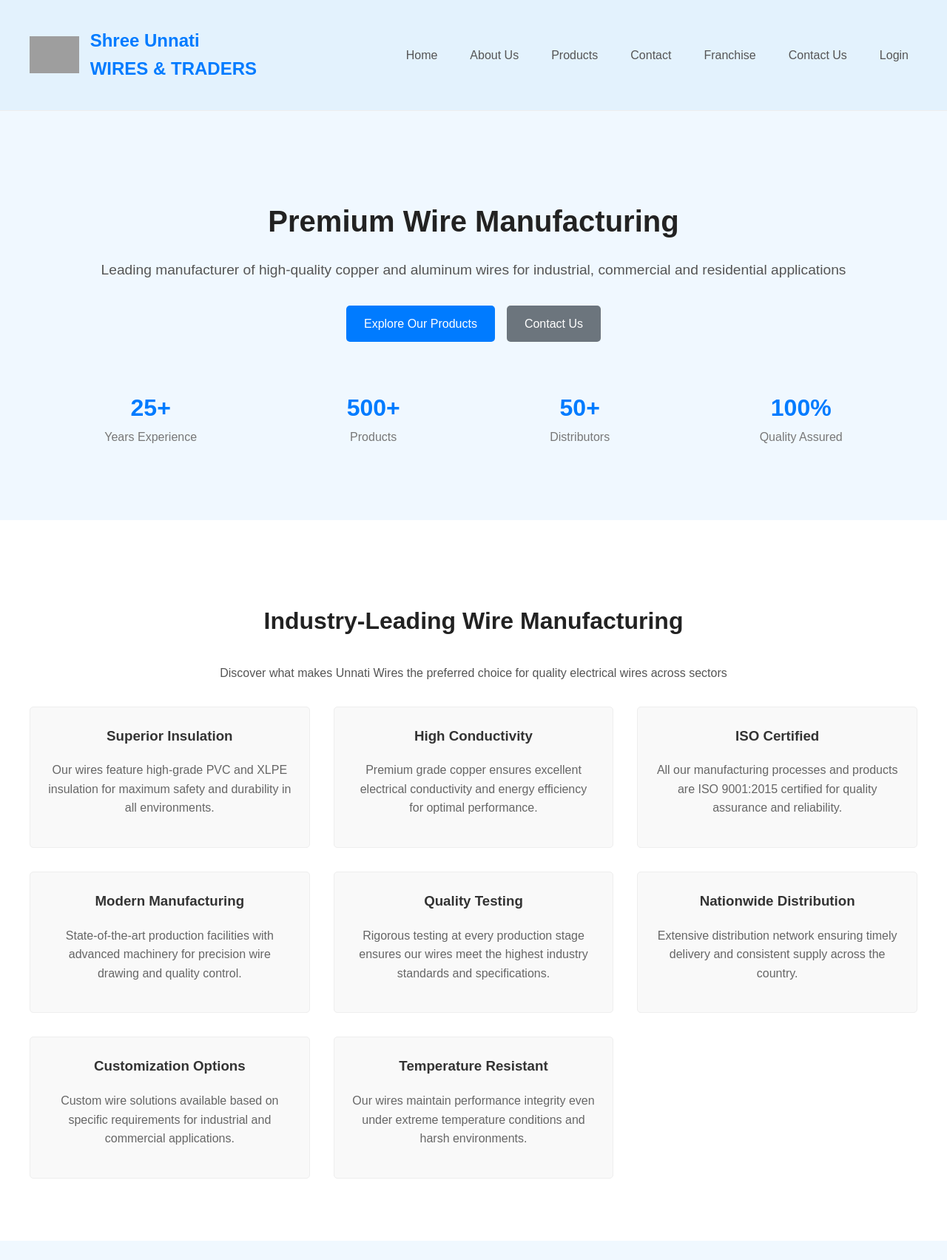
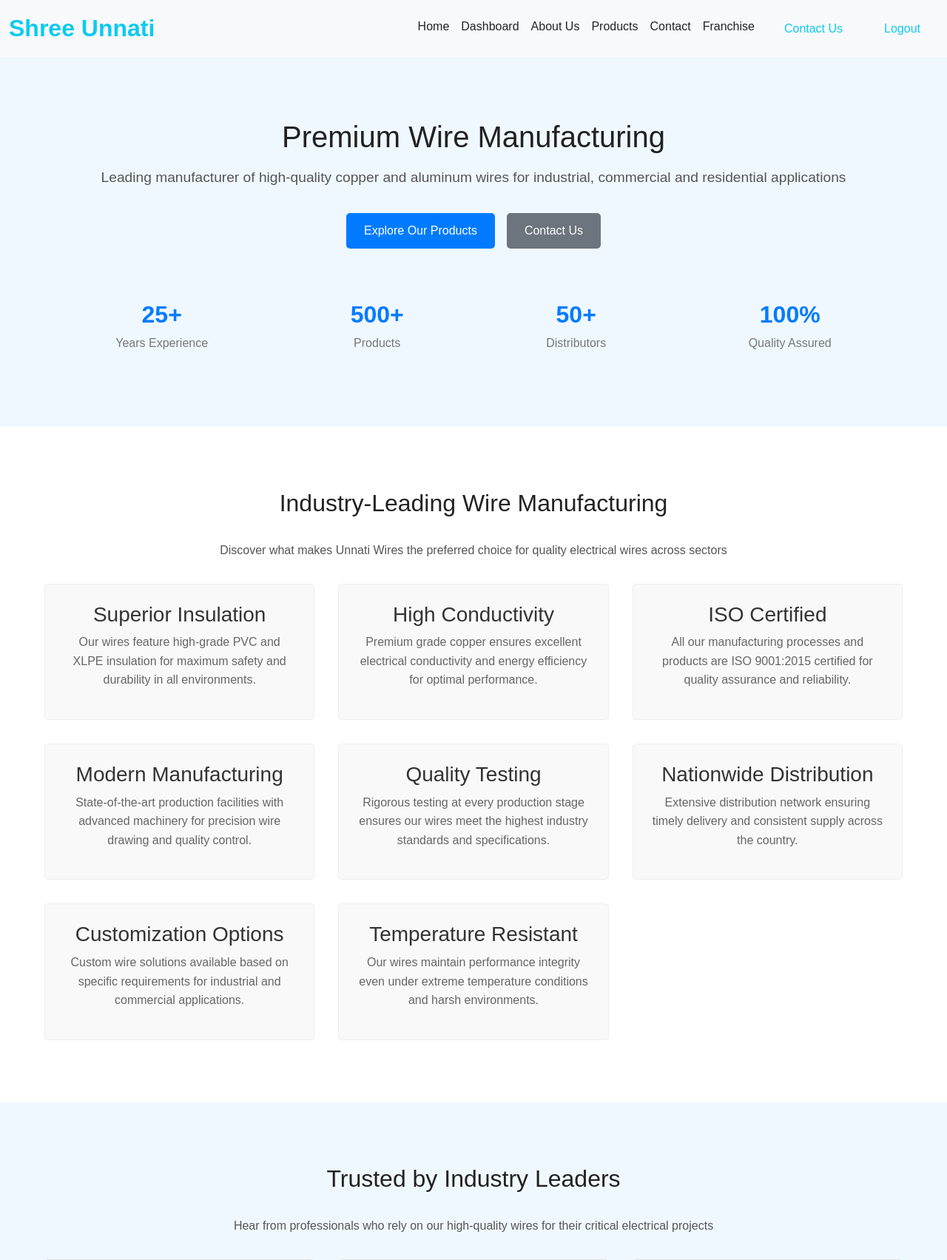
Before and after one commit to Techori/pramod, a PHP site: page / in a window 1280 px wide. Shown: the top 1703 px of the page at 74% size. Run offline with PHP 8.4, Linux system fonts and the light colour scheme; a user stored in the database is signed in; grey boxes are pictures that could not be loaded.

Commit message:
Dynamic footer & nav added

```diff
--- /dev/null
+++ b/_footer.php
@@ -0,0 +1,93 @@
+<style>
+    .site-footer {
+        background-color: #333;
+        color: #fff;
+        padding: 3rem 0;
+        text-align: center;
+    }
+    .footer-widgets {
+        display: flex;
+        justify-content: space-around;
+        flex-wrap: wrap;
+    }
+    .footer-widget {
+        margin: 1re  m;
+    }
+    .footer-widget h3 {
+        font-size: 1.2rem;
+        margin-bottom: 0.8rem;
+        color: #eee;
+    }
+    .footer-widget ul {
+        list-style: none;
+        padding: 0;
+        margin: 0;
+    }
+    .footer-widget li {
+        margin-bottom: 0.5rem;
+    }
+    .footer-widget a {
+        color: #ccc;
+        text-decoration: none;
+        transition: color 0.3s ease;
+    }
+    .footer-widget a:hover {
+        color: #fff;
+    }
+    .footer-bottom {
+        margin-top: 1rem;
+        font-size: 0.9rem;
+        color: #ccc;
+    }
+    .footer-bottom a {
+        color: #fff;
+        text-decoration: none;
+    }
+    .footer-bottom a:hover {
+         color: #b0e0e6; /* hover color for footer links */
+    }
+</style>
+
+<body>
+    <footer class="site-footer">
+        <div class="container">
+            <div class="footer-widgets">
+                <div class="footer-widget">
+                    <div class="footer-widget">
+                        <h3>Shree Unnati<br>WIRES & TRADERS</h3>
+                        <p>Leading manufacturer and supplier of wires and electric hardware in the region.</p>
+                    </div>
+                    <div class="footer-widget">
+                        <h3>Contact Us</h3>
+                        <p>123 Industrial Area, Business District, City - 123456<br>
+                        +91 98765 43210<br>
+                        <a href="mailto:info@unnatitraders.com" onclick="showAlert('Email: info@unnatitraders.com')">info@unnatitraders.com</a></p>
+                    </div>
+                </div>
+                <div class="footer-widget">
+                    <h3>Quick Links</h3>
+                    <ul>
+                        <li><a href="#" onclick="showAlert('Home')">Home</a></li>
+                        <li><a href="#" onclick="showAlert('About Us')">About Us</a></li>
+                        <li><a href="#" onclick="showAlert('Products')">Products</a></li>
+                        <li><a href="#" onclick="showAlert('Contact')">Contact</a></li>
+                        <li><a href="#" onclick="showAlert('Franchise & Distribution')">Franchise & Distribution</a></li>
+                    </ul>
+                </div>
+                <div class="footer-widget">
+                    <h3>Our Products</h3>
+                    <ul>
+                        <li><a href="#" onclick="showAlert('Copper Wires')">Copper Wires</a></li>
+                        <li><a href="#" onclick="showAlert('Aluminum Wires')">Aluminum Wires</a></li>
+                        <li><a href="#" onclick="showAlert('Switchgear')">Switchgear</a></li>
+                        <li><a href="#" onclick="showAlert('Circuit Breakers')">Circuit Breakers</a></li>
+                        <li><a href="#" onclick="showAlert('LED Lighting')">LED Lighting</a></li>
+                    </ul>
+                </div>
+            </div>
+            <div class="footer-bottom">
+                © 2025 Shree Unnati Wires & Traders. All rights reserved. | <a href="#" onclick="showAlert('Privacy Policy')">Privacy Policy</a> | <a href="#" onclick="showAlert('Terms of Service')">Terms of Service</a>
+            </div>
+        </div>
+    </footer>
+</body>
--- /dev/null
+++ b/_main_nav.php
@@ -0,0 +1,95 @@
+<?php
+    if (!(isset($_SESSION["uid"]) && isset($_SESSION["user_type"]) && isset($_SESSION["session_id"])) ) {
+        $logreg = true;
+    }
+    else{
+        $logreg = false;
+    }
+?>
+
+<style>
+    .nav-right-btn:hover {
+        color: black !important;
+    }
+
+    .dropdown-menu {
+        background-color: black;
+    }
+
+    .dropdown-menu .dropdown-item {
+        color: rgb(17, 218, 253);
+    }
+
+    .dropdown-menu .dropdown-item:hover {
+        background-color: rgb(17, 218, 253);
+        color: black !important;
+    }
+
+    .dropdown-part-1 .dropdown-item {
+        background-color: rgb(17, 218, 253);
+        color: black;
+    }
+
+</style>
+
+<body>
+    <header class="sticky-top">
+        <nav class="navbar navbar-expand-lg bg-light">
+            <div class="container-fluid">
+                <a class="navbar-brand fs-2" href="./index.php"><b><span class="text-info">Shree Unnati</span></b></a>
+
+                <button class="navbar-toggler" type="button" data-bs-toggle="collapse"
+                    data-bs-target="#navbarSupportedContent" aria-controls="navbarSupportedContent"
+                    aria-expanded="false" aria-label="Toggle navigation">
+                    <span class="navbar-toggler-icon"></span>
+                </button>
+                <div class="collapse navbar-collapse" id="navbarSupportedContent">
+                    <ul class="navbar-nav ms-auto mb-2 mb-lg-0">
+                        <li class="nav-item">
+                            <a class="nav-link active" aria-current="page" href="./index.php"><span
+                                    class="text-dark">Home</span></a>
+                        </li>
+                        <?php if (!$logreg) {?>
+                            <li class="nav-item">
+                                <a class="nav-link" href="#"><span class="text-dark">Dashboard</span></a>
+                            </li>
+                        <?php } ?>
+                        <li class="nav-item">
+                            <a class="nav-link" href="#"><span class="text-dark">About Us</span></a>
+                        </li>
+                        <li class="nav-item">
+                            <a class="nav-link" href="./product.php"><span class="text-dark">Products</span></a>
+                        </li>
+                        <li class="nav-item">
+                            <a class="nav-link" href="#"><span class="text-dark">Contact</span></a>
+                        </li>
+                        <li class="nav-item dropdown me-2">
+                            <a class="nav-link" href="#">
+                                <span class="text-dark">Franchise</span>
+                            </a>
+                        </li>
+                        <div class="d-grid gap-2 d-md-flex justify-content-md-end">
+                            <a href="#" class="btn btn-outline-info nav-right-btn">
+                                Contact Us
+                            </a>
+                        <?php
+                            if ($logreg) {
+                                echo '
+                                <a href="./login.php" class="btn btn-outline-info nav-right-btn">
+                                Login
+                                </a>';
+                            }
+                            else {?>
+                                    <form action="./logout.php" method="POST">
+                                        <button name="logout_btn" class="btn btn-outline-info nav-right-btn" type="submit" value="true">Logout</button>
+                                    </form>
+                            <?php } ?>
+                        </div>
+                    </ul>
+                </div>
+            </div>
+        </nav>
+    </header>
+    <script>
+    </script>
+</body>
--- a/index.php
+++ b/index.php
@@ -1,3 +1,7 @@
+<?php
+session_start();
+?>
+
 <!DOCTYPE html>
 <html lang="en">
 <head>
@@ -5,6 +9,9 @@
     <meta name="viewport" content="width=device-width, initial-scale=1.0">
     <title>Shree Unnati Wires & Traders - Premium Wire Manufacturing</title>
     <meta name="description" content="Leading manufacturer of high-quality copper and aluminum wires for industrial, commercial, and residential applications. Explore our range of quality-assured products.">
+    <link href="https://cdn.jsdelivr.net/npm/aos@2.3.4/dist/aos.css" rel="stylesheet">
+    <link href="https://cdn.jsdelivr.net/npm/bootstrap@5.3.5/dist/css/bootstrap.min.css" rel="stylesheet" integrity="sha384-SgOJa3DmI69IUzQ2PVdRZhwQ+dy64/BUtbMJw1MZ8t5HZApcHrRKUc4W0kG879m7" crossorigin="anonymous">
+    <script src="https://cdn.jsdelivr.net/npm/bootstrap@5.3.5/dist/js/bootstrap.bundle.min.js" integrity="sha384-k6d4wzSIapyDyv1kpU366/PK5hCdSbCRGRCMv+eplOQJWyd1fbcAu9OCUj5zNLiq" crossorigin="anonymous"></script>
     <style>
         /* Basic CSS for layout and button styling */
         body {
@@ -21,8 +28,8 @@
             padding: 20px;
         }
         /* Header Styles */
-        .site-header {
-            background-color: #e3f2fd; /* Changed to a lighter blue color */
+        /* .site-header {
+            background-color: #e3f2fd; // Changed to a lighter blue color
             padding: 1rem 0;
             border-bottom: 1px solid #eee;
         }
@@ -36,13 +43,13 @@
             align-items: center;
         }
         .logo img {
-            height: 50px; /* Adjust logo height as needed */
+            height: 50px; // Adjust logo height as needed
             margin-right: 15px;
         }
         .logo h1 {
             margin: 0;
             font-size: 1.5rem;
-            color: #007bff; /* Changed back to the original blue color */
+            color: #007bff; // Changed back to the original blue color
         }
         .main-navigation ul {
             list-style: none;
@@ -55,15 +62,15 @@
         }
         .main-navigation a {
             text-decoration: none;
-            color: #555; /* Changed back to the original dark gray color*/
+            color: #555; // Changed back to the original dark gray color
             transition: color 0.3s ease;
-            padding: 8px 12px; /* Add padding for better click area */
-            border-radius: 5px; /* Optional: round the links */
+            padding: 8px 12px; // Add padding for better click area
+            border-radius: 5px; // Optional: round the links
         }
         .main-navigation a:hover {
             color: #007bff;
-            background-color: #b0e0e6; /* Slight background change on hover for better feedback */
-        }
+            background-color: #b0e0e6; // Slight background change on hover for better feedback
+        } */
         /* Hero Section */
         .hero-section {
             padding: 4rem 0;
@@ -266,78 +273,12 @@
         .form-group button:active {
             transform: scale(0.98);
         }
-        /* Site Footer */
-        .site-footer {
-            background-color: #333;
-            color: #fff;
-            padding: 3rem 0;
-            text-align: center;
-        }
-        .footer-widgets {
-            display: flex;
-            justify-content: space-around;
-            flex-wrap: wrap;
-            margin-bottom: 2rem;
-        }
-        .footer-widget {
-            margin: 1rem;
-        }
-        .footer-widget h3 {
-            font-size: 1.2rem;
-            margin-bottom: 0.8rem;
-            color: #eee;
-        }
-        .footer-widget ul {
-            list-style: none;
-            padding: 0;
-            margin: 0;
-        }
-        .footer-widget li {
-            margin-bottom: 0.5rem;
-        }
-        .footer-widget a {
-            color: #ccc;
-            text-decoration: none;
-            transition: color 0.3s ease;
-        }
-        .footer-widget a:hover {
-            color: #fff;
-        }
-        .footer-bottom {
-            margin-top: 1rem;
-            font-size: 0.9rem;
-            color: #ccc;
-        }
-        .footer-bottom a {
-            color: #fff;
-            text-decoration: none;
-        }
-        .footer-bottom a:hover {
-             color: #b0e0e6; /* hover color for footer links */
-        }
     </style>
 </head>
 <body>
-    <header class="site-header">
-        <div class="container">
-            <div class="logo">
-                <img src="https://www.thermaxglobal.com/wp-content/uploads/2021/05/Unnati-Logo-min.jpg" alt="Shree Unnati Wires & Traders Logo">
-                <h1>Shree Unnati<br>WIRES & TRADERS</h1>
-            </div>
-            <nav class="main-navigation">
-                <ul>
-                    <li><a href="#" onclick="showAlert('Home')">Home</a></li>
-                    <li><a href="#" onclick="showAlert('About Us')">About Us</a></li>
-                    <li><a href="./product.php">Products</a></li>
-                    <li><a href="#" onclick="showAlert('Contact')">Contact</a></li>
-                    <li><a href="#" onclick="showAlert('Franchise')">Franchise</a></li>
-                    <li><a href="#" onclick="showAlert('Contact Us')">Contact Us</a></li>
-                    <li><a href="./login.php">Login</a></li>
-                </ul>
-            </nav>
-        </div>
-    </header>
-
+    <?php
+        include('./_main_nav.php');
+    ?>
     <main>
         <section class="hero-section">
             <div class="container">
@@ -470,47 +411,9 @@
             </div>
         </section>
     </main>
-
-    <footer class="site-footer">
-        <div class="container">
-            <div class="footer-widgets">
-                <div class="footer-widget">
-                    <h3>Shree Unnati<br>WIRES & TRADERS</h3>
-                    <p>Leading manufacturer and supplier of wires and electric hardware in the region.</p>
-                </div>
-                <div class="footer-widget">
-                    <h3>Quick Links</h3>
-                    <ul>
-                        <li><a href="#" onclick="showAlert('Home')">Home</a></li>
-                        <li><a href="#" onclick="showAlert('About Us')">About Us</a></li>
-                        <li><a href="#" onclick="showAlert('Products')">Products</a></li>
-                        <li><a href="#" onclick="showAlert('Contact')">Contact</a></li>
-                        <li><a href="#" onclick="showAlert('Franchise & Distribution')">Franchise & Distribution</a></li>
-                    </ul>
-                </div>
-                <div class="footer-widget">
-                    <h3>Our Products</h3>
-                    <ul>
-                        <li><a href="#" onclick="showAlert('Copper Wires')">Copper Wires</a></li>
-                        <li><a href="#" onclick="showAlert('Aluminum Wires')">Aluminum Wires</a></li>
-                        <li><a href="#" onclick="showAlert('Switchgear')">Switchgear</a></li>
-                        <li><a href="#" onclick="showAlert('Circuit Breakers')">Circuit Breakers</a></li>
-                        <li><a href="#" onclick="showAlert('LED Lighting')">LED Lighting</a></li>
-                    </ul>
-                </div>
-                <div class="footer-widget">
-                    <h3>Contact Us</h3>
-                    <p>123 Industrial Area, Business District, City - 123456</p>
-                    <p>+91 98765 43210</p>
-                    <p><a href="mailto:info@unnatitraders.com" onclick="showAlert('Email: info@unnatitraders.com')">info@unnatitraders.com</a></p>
-                </div>
-            </div>
-            <div class="footer-bottom">
-                © 2025 Shree Unnati Wires & Traders. All rights reserved. | <a href="#" onclick="showAlert('Privacy Policy')">Privacy Policy</a> | <a href="#" onclick="showAlert('Terms of Service')">Terms of Service</a>
-            </div>
-        </div>
-    </footer>
-
+    <?php
+        include('./_footer.php');
+    ?>
     <script>
         function showAlert(buttonName) {
             alert(`You clicked the "${buttonName}" button/link! This functionality would be implemented with further development to navigate to different pages or perform specific actions.`);
--- a/logout.php
+++ b/logout.php
@@ -5,7 +5,7 @@ if ($_SERVER['REQUEST_METHOD'] === 'POST' && isset($_POST['logout_btn'])) {
     session_unset();
     session_destroy();
 
-    header("Location: ./login.php");
+    header("Location: ./index.php");
     exit();
 }
 else {
```
Also changed, not shown: product.php (+9 -13 lines).
